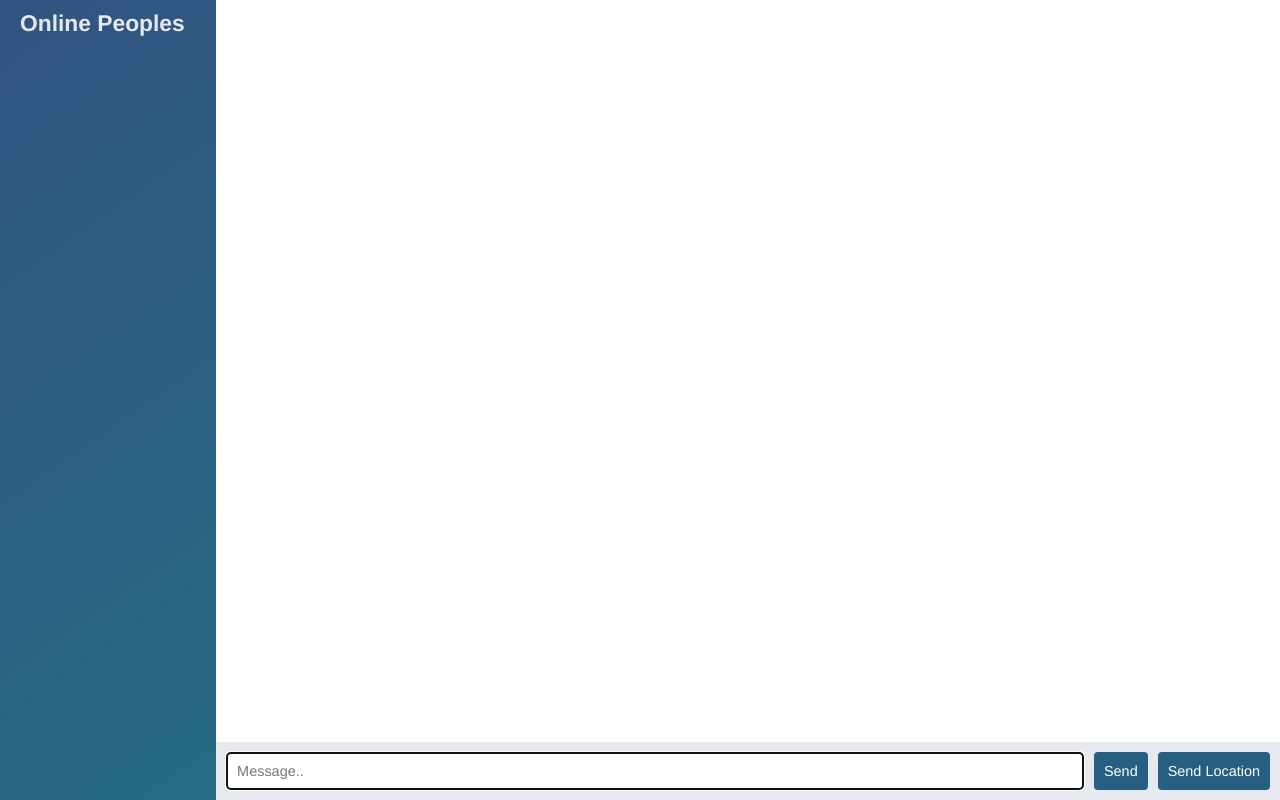
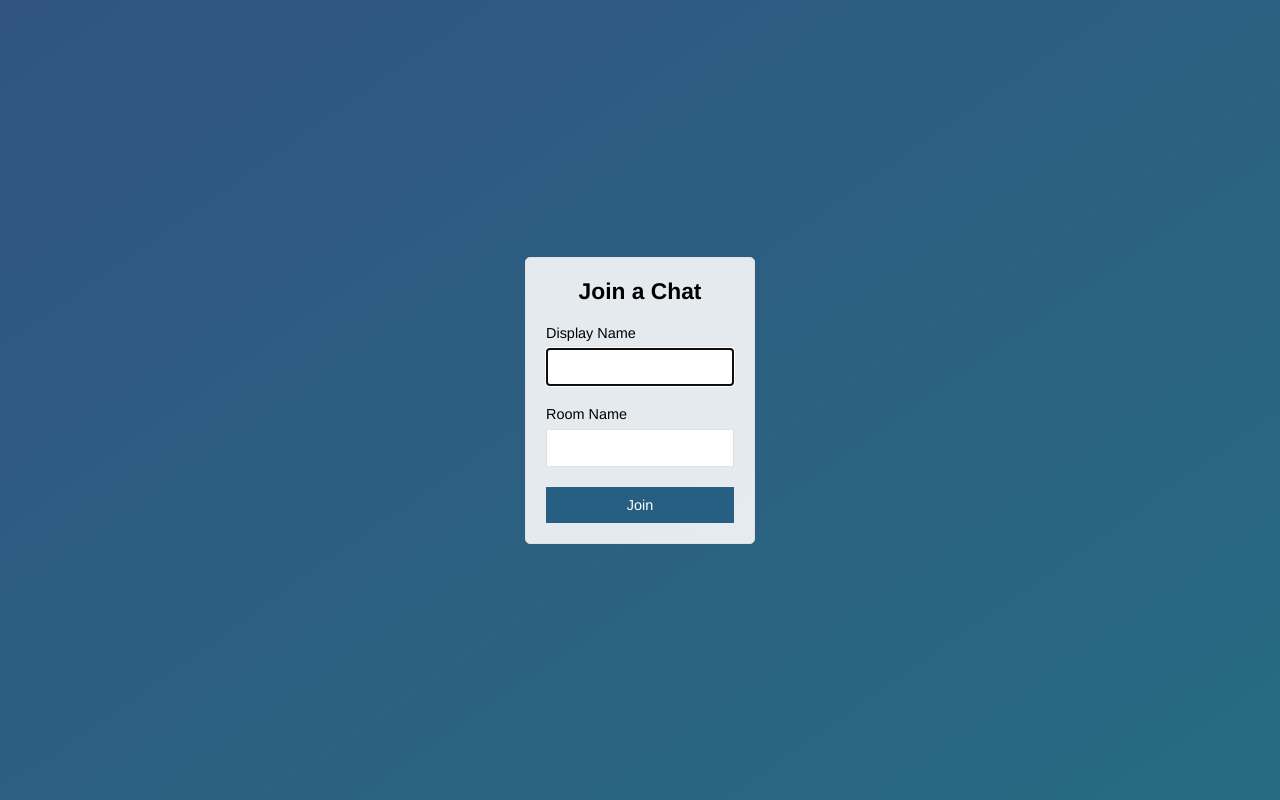
Before and after one commit to developerk001/chat-app-socket-io, a website: page public/index.html in a window 1280 px wide. Drawn offline with nearby package versions, Linux system fonts and the light colour scheme; no server answers.

Commit message:
Chat sign up page added

```diff
--- a/public/index.html
+++ b/public/index.html
@@ -2,52 +2,28 @@
 <html>
   <head>
     <meta charset="utf-8">
-    <title>Chat App</title>
+    <meta name="viewport" content="width=device-width, initial-scale=1, user-scaleable=no">
+    <title>Join Room</title>
     <link rel="stylesheet" href="./css/style.css">
   </head>
-  <body class="chat">
-    <div class="chat__sidebar">
-      <h3>Online Peoples</h3>
-      <div id="users"></div>
+  <body class="centered-form">
+    <div class="centered-form__form">
+      <form action="/chat.html">
+        <div class="form-field">
+          <h3>Join a Chat</h3>
+        </div>
+        <div class="form-field">
+          <label>Display Name</label>
+          <input type="text" name="name" autofocus />
+        </div>
+        <div class="form-field">
+          <label>Room Name</label>
+          <input type="text" name="room" />
+        </div>
+        <div class="form-field">
+          <button>Join</button>
+        </div>
+      </form>
     </div>
-    <div class="chat__main">
-      <ol id="messages" class="chat__messages">
-
-      </ol>
-      <div class="chat__footer">
-        <form id="form">
-          <input type="text" name="message" placeholder="Message.." autofocus autocomplete="off"/>
-          <button id="send`">Send</button>
-        </form>
-        <button id="location">Send Location</button>
-      </div>
-    </div>
-    <script id="message-template" type="text/template">
-      <li class="message">
-        <div class="message__title">
-          <h4>{{from}}</h4>
-          <span>{{createdAt}}</span>
-        </div>
-        <div class="message__body">
-          <p>{{message}}</p>
-        </div>
-      </li>
-    </script>
-    <script id="location-message-template" type="text/template">
-      <li class="message">
-        <div class="message__title">
-          <h4>{{from}}</h4>
-          <span>{{createdAt}}</span>
-        </div>
-        <div class="message__body">
-          <p><a href="{{link}}" target="_blank">My Location</a></p>
-        </div>
-      </li>
-    </script>
-    <script src="./js/libs/moment.js"></script>
-    <script src="./js/libs/jquery.js"></script>
-    <script src="./js/libs/mustache.js"></script>
-    <script src="/socket.io/socket.io.js"></script>
-    <script src="/js/socket.js"></script>
   </body>
 </html>
```
Also changed, not shown: public/chat.html (added, +54 -0 lines).
